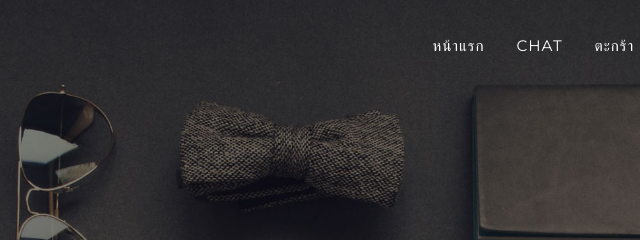
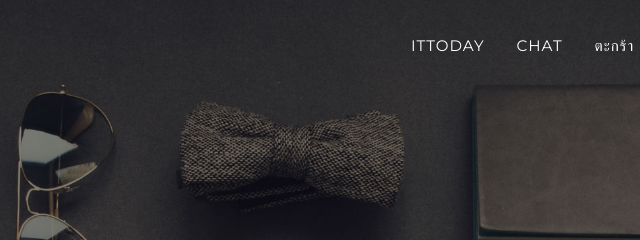
Before and after one commit to KritsadaPlm/git-it, a plain HTML site: page index.html in a window 1280 px wide. Shown: the top 240 px of the page, 345-985 px from the left. Drawn offline with nearby package versions, Linux system fonts and the light colour scheme; a script that the page names is missing.

Commit message:
newfloder2

```diff
--- a/index.html
+++ b/index.html
@@ -27,7 +27,7 @@
                 </button>
                 <div class="collapse navbar-collapse" id="navbarResponsive">
                     <ul class="navbar-nav text-uppercase ms-auto py-4 py-lg-0">
-                        <li class="nav-item"><a class="nav-link" href="#services">หน้าแรก</a></li>
+                        <li class="nav-item"><a class="nav-link" href="#services">ITtoday</a></li>
                         <li class="nav-item"><a class="nav-link" href="#portfolio">chat</a></li>
                         <li class="nav-item"><a class="nav-link" href="#about">ตะกร้า</a></li>
                         <li class="nav-item"><a class="nav-link" href="#team">login</a></li>
```
